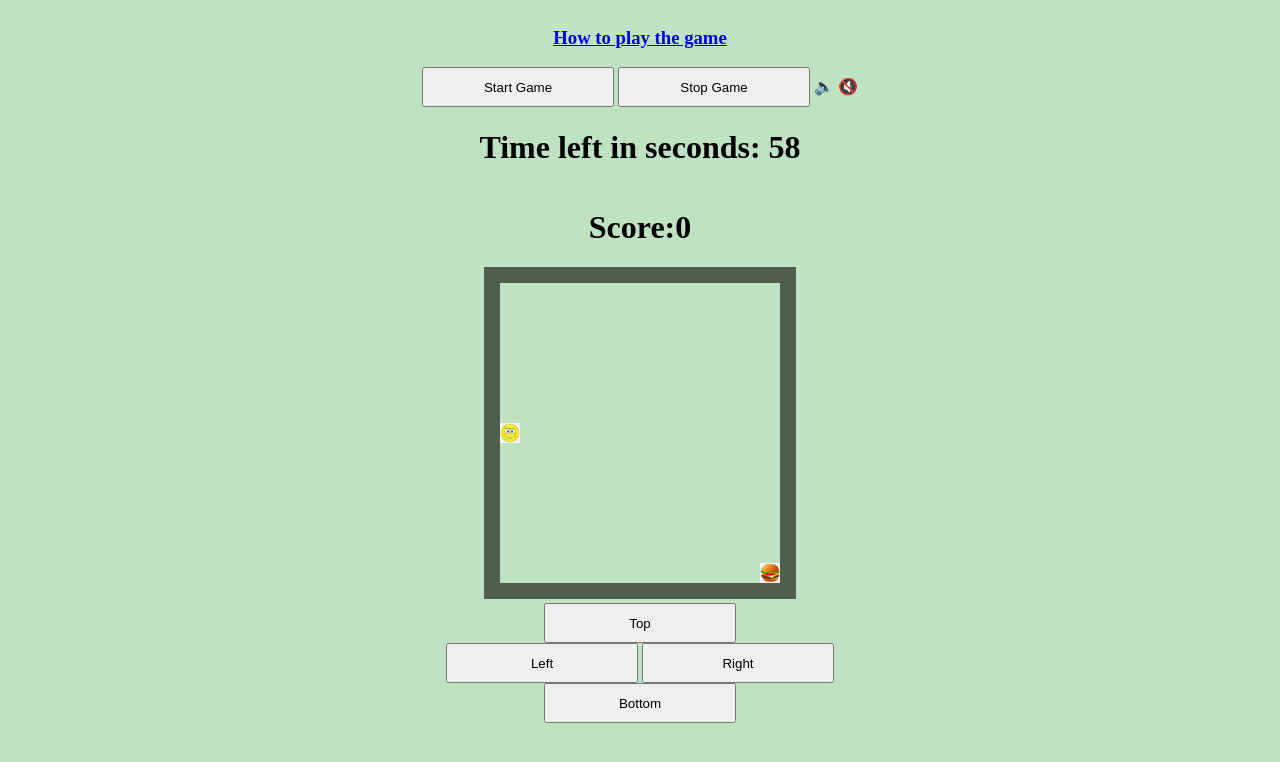
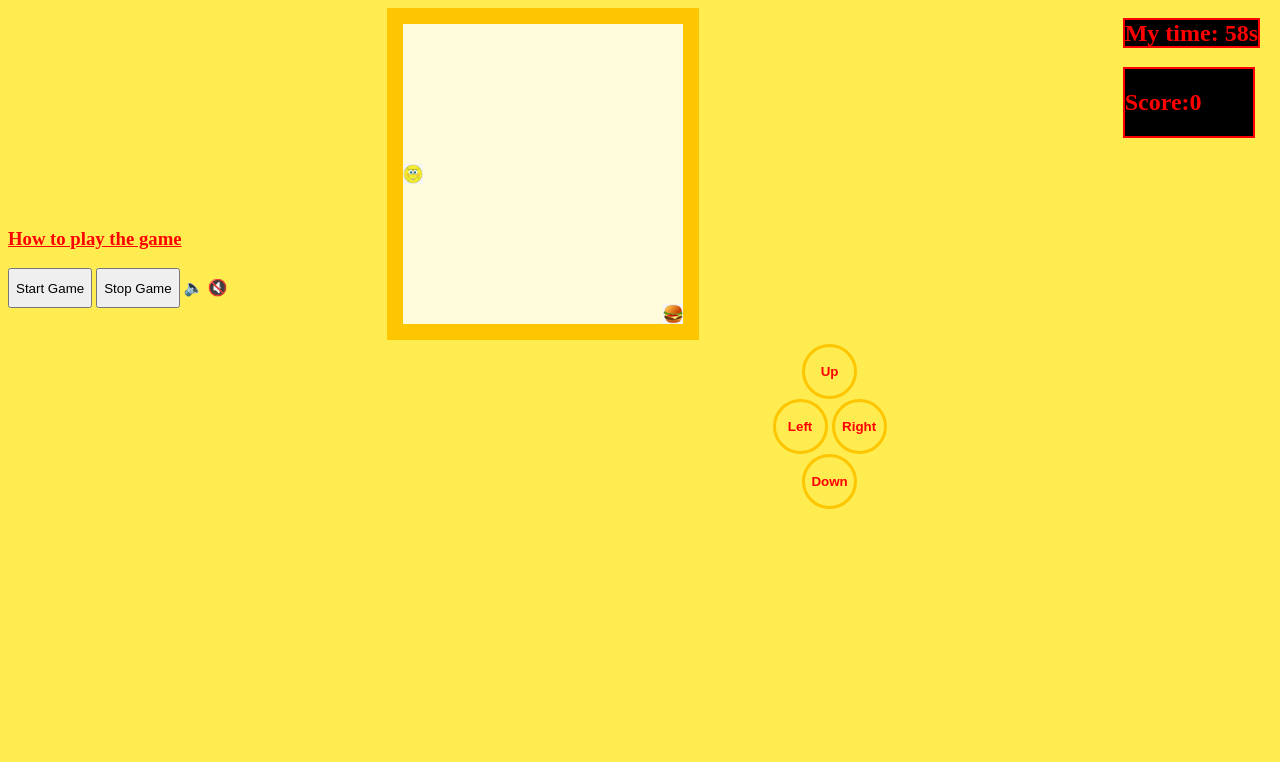
Before and after one commit to KudahShambare/Catch-The-Burger, a plain HTML site: page index.html in a window 1280 px wide. Both pictures are taken after a click on the button "Start Game". Drawn offline with Linux system fonts and the light colour scheme.

Commit message:
Keyboard Controls Added

```diff
--- a/index.html
+++ b/index.html
@@ -2,30 +2,38 @@
 <html lang="en">
 <head>
     <meta charset="UTF-8">
-    <meta http-equiv="X-UA-Compatible" content="IE=edge">
     <meta name="viewport" content="width=device-width, initial-scale=1.0">
     <link rel="stylesheet" href="style.css">
     <title>Catch The Burger</title>
 </head>
-<body ID="body">
-    <a href="howto.html"> <h3>How to play the game</h3></a>
-    <div id="startAndStop">
+<body id="body">
+
+       <aside>
+         <a href="howto.html"> <h3>How to play the game</h3></a>
+
+          <div id="startAndStop">
         <button id="start"   >Start Game</button>
         <button id="stop">Stop Game</button>
         <span id="soundMode">  &#128264;</span>
         <span id="muteMode"> &#x1F507;</span>
     </div>
-    <div id="time">
+    </aside>
+
+  <main>
+    <section id="boards">
+         <div id="time">
         <h1 id="timeDisplay">
-            Time in seconds left: 60
+            <span id="clock"> My time: 60s</span>
         </h1>
     </div>
     <div id="scores">
         <h1 id="scoreDisplay">Score:0</h1>
     </div>
+    </section>
+
     <div id="images">
-        <img src="/Bob.jpeg" id="bob" alt="Bob">
-        <img src="/Burger.jpeg" alt="Burger" id="burger">
+        <img src="./Bob.jpeg" id="bob" alt="Bob">
+        <img src="./Burger.jpeg" alt="Burger" id="burger">
     </div>
     <div id="canvasContainer">
 
@@ -34,23 +42,25 @@
     </div>
     <div id="buttons">
         <div id="topButton">
-            <button id="top">Top</button>
+            <button id="top" class="controls">Up</button>
 
         </div>
         <div id="sideButtons">
-            <button id="leftButton">Left</button>
-            <button id="rightButton">Right</button>
+            <button id="leftButton" class="controls">Left</button>
+            <button id="rightButton" class="controls">Right</button>
         </div>
         <div id="bottomButtons">
-            <button id="bottomButton">Bottom</button>
+            <button id="bottomButton" class="controls">Down</button>
         </div>
     </div>
     <div id="audio">
         <audio  id="theme" ></audio>
         <audio   id="gameSound"></audio>
-       <audio src="/Wall Crash.mp4" id="wallCollision"></audio>
-        <audio src="/Eats burger sounds effect cartoon.mp3" id="sound"></audio>
+       <audio src="./Wall Crash.mp4" id="wallCollision"></audio>
+        <audio src="./Eats burger sounds effect cartoon.mp3" id="sound"></audio>
     </div>
+
+</main>
     <script src="script.js"></script>
 </body>
 </html>
--- a/script.js
+++ b/script.js
@@ -7,34 +7,76 @@ let rightKey = document.getElementById("rightButton");
 let scoreValue = 0;
 let time = 60;
 let scoreDisplay = document.getElementById("scoreDisplay");
+
+
+//canvas dimensions
+let yPosition = 140;
+let xPosition = 0;
+let yBurger = canvas.height - 20;
+let xBurger = canvas.width - 20;
+
+
 //put all songs in an array.
 let songs = [
   "/Game Music/Andy Muridzo-Nhekwe (official video)NAXO films 2020.mp3",
   "Game Music/Oliver Mtukudzi - Mutserendende.mp3",
   "Game Music/Nelly - Dilemma (Official Music Video) ft. Kelly Rowland.mp3",
-  "Game Music/Zimbabwe Police Band - Dambura Makomo.mp3",
   "Game Music/Rihanna - Umbrella (Orange Version) (Official Music Video) ft. JAY-Z.mp3",
   "Game Music/2._nomcebo_zikode_ft_master_kg_xola_moya_wami_mp3_78924.mp3",
   "Game Music/p-square_taste_money_testimony_mp3_78981.mp3",
-  "Game Music/the_script_hall_of_fame_ft._will.i.am_mp3_79044.mp3",
+  "Game Music/the_script_hall_of_fame_ft._will.i.am_mp3_79044.mp3"
 ];
 
 //theme song
 let themeSong = document.getElementById("theme");
+
 //select a random theme song
 themeSong.src = songs[Math.floor(Math.random() * songs.length)];
 themeSong.volume = 0.3;
 themeSong.loop = true;
+
 //play sound
 let soundMode = document.getElementById("soundMode");
 soundMode.addEventListener("click", () => {
   themeSong.play();
 });
+
 //switch off sound
 let muteMode = document.getElementById("muteMode");
 muteMode.addEventListener("click", () => {
   themeSong.pause();
 });
+
+
+//Bob Movement
+
+const moveLeft = ()=>{
+   clearCanvas();
+    xPosition -= 20;
+    movements();
+}
+
+const moveRight = ()=>{
+   clearCanvas();
+    xPosition += 20;
+    movements();
+}
+
+const moveTop = ()=>{
+  clearCanvas();
+    yPosition -= 20;
+    movements();
+}
+
+const moveDown = ()=>{
+    clearCanvas();
+    yPosition += 20;
+    movements();
+}
+
+
+
+
 //game play function
 function playGame() {
   themeSong.pause();
@@ -43,8 +85,9 @@ function playGame() {
   gameSound.volume = 0.3;
   gameSound.loop = true;
   gameSound.play();
+
   //decrement time after every second
-  let timeDisplay = document.getElementById("timeDisplay");
+  let clock = document.getElementById("clock");
   setInterval(() => {
     time--;
     //end the game when time is over
@@ -57,39 +100,22 @@ function playGame() {
       stopGame();
       window.reload();
     }
-    timeDisplay.innerHTML = "Time left in seconds: " + time;
+    clock.innerHTML = "My time: "+ time+"s";
   }, 1000);
+
   //change burger position after every 4 seconds
   setInterval(burgerChangePosition, 4000);
   drawBurger();
   drawBob();
+
+
   //buttons behavoiur
-  upKey.addEventListener("click", () => {
-    clearCanvas();
-    yPosition -= 20;
-    movements();
-  });
-  downKey.addEventListener("click", () => {
-    clearCanvas();
-    yPosition += 20;
-    movements();
-  });
-  leftKey.addEventListener("click", () => {
-    clearCanvas();
-    xPosition -= 20;
-    movements();
-  });
-  rightKey.addEventListener("click", () => {
-    clearCanvas();
-    xPosition += 20;
-    movements();
-  });
+  upKey.addEventListener("click", moveTop);
+  downKey.addEventListener("click", moveDown);
+  leftKey.addEventListener("click", moveLeft);
+  rightKey.addEventListener("click", moveRight);
+
 }
-//canvas dimensions
-let yPosition = 140;
-let xPosition = 0;
-let yBurger = canvas.height - 20;
-let xBurger = canvas.width - 20;
 //create burger character
 function drawBurger() {
   let burger = document.getElementById("burger");
@@ -103,7 +129,6 @@ function drawBob() {
 }
 
 /*Button Click Behaviour*/
-
 function movements() {
   if (scoreValue < 0 || time < 0) {
     stopGame();
@@ -165,7 +190,6 @@ function stopGame() {
  // alert("Gamen Over \n Score: " + scoreValue);
   location.reload();
 
-  //return;
 }
 
 function playCharacterCollisionAudio() {
@@ -177,3 +201,21 @@ function playWallCollisionAudio() {
   let collisionSound = document.getElementById("wallCollision");
   collisionSound.play();
 }
+
+
+//keyboard events
+
+window.addEventListener("keydown",(e)=>{
+    if(e.which == 37){
+   moveLeft();
+}
+  if(e.which == 38){
+    moveTop();
+
+  }if(e.which == 39){
+    moveRight();
+  }if(e.which == 40){
+    moveDown();
+  }
+
+})
--- a/style.css
+++ b/style.css
@@ -2,20 +2,40 @@ body{
     display:flex;
     flex-direction: column;
     align-items: center;
-    background-color: rgb(191, 226, 194);
+    background-color: #ffec51;
+}
+a{
+    color: red;
+}
+a:visited{
+    color: red;
+}
+/*Clock*/
+#clock ,#scores{
+    background-color: black;
+    border: solid 2px;
+    width: 10vw;
+    color: #ff0000;
+
 }
 canvas{
 
-    border: 1rem solid rgb(81, 94, 76);
+    border: 1rem solid #fec601;
+    background-color:#fffbdb;
 
    /* margin-left: 17.5%;*/
 }
 #buttons{
     text-align: center;
 }
-button{
-    width: 15vw;
-    height:8vh;
+.controls{
+    width: 55px;
+    height:55px;
+    background-color: #ffec51;
+    border: solid #fec601;
+    color: red;
+    font-weight: bolder;
+    border-radius: 50%;
 }
 #images{
     display: none;
@@ -35,6 +55,18 @@ button{
     text-decoration: none;
     color: black;
 }
+/**************************************************************************************************************/
+@media screen and (min-width:500PX){
+    body{
+        display: grid;
+        grid-template-columns: 30% 70%;
+    }
+    #boards{
+        position: fixed;
+        top: 0;
+        right: 20px;
+    }
+}
 @media  screen and (min-width:700px) {
     button{
         height:5vh;
```
Also changed, not shown: 1 other file.
